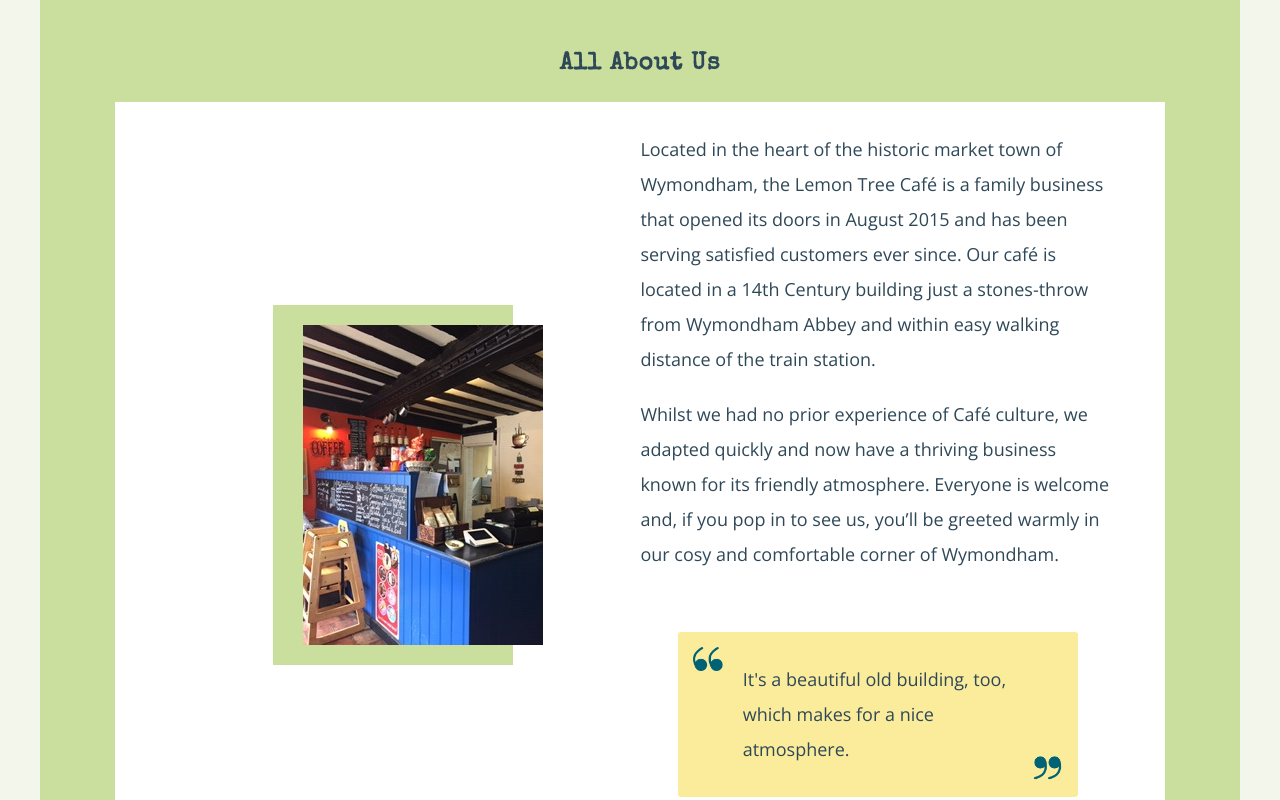
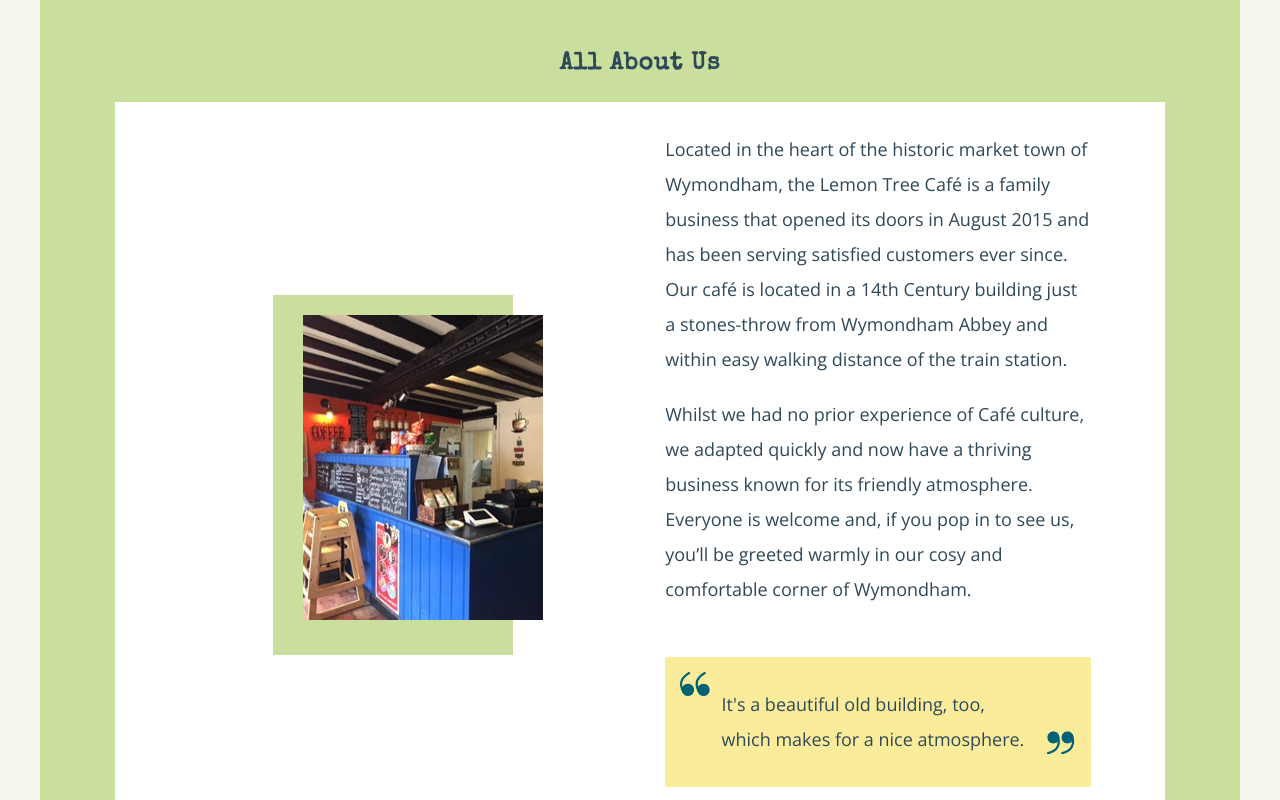
Before and after one commit to paul-duvall/lemon-tree, a website: page about.html in a window 1280 px wide. Shown: the part 466-1266 px from the top of the page. Drawn offline with nearby package versions, Linux system fonts and the light colour scheme.

Commit message:
Fix layout issues on about page

```diff
--- a/sass/components/_about-page.scss
+++ b/sass/components/_about-page.scss
@@ -19,10 +19,12 @@
       max-width: 24rem;
       max-height: 32rem;
       width: 100%;
+      padding-bottom: 1.5rem;
     }
 
     p {
-      max-width: 65rem;
+      // max-width: 65rem;
+      max-width: 90%;
       text-align: left;
     }
   }
@@ -33,12 +35,13 @@
     border-radius: 3px;
     position: relative;
     width: 100%;
-    max-width: 40rem;
+    // max-width: 40rem;
+    max-width: 90%;
     display: inline-block;
-    margin: 5rem;
+    margin: 4rem;
 
     p {
-      padding: $size-larger 6.5rem;
+      padding: $size-larger 3.5rem;
     }
 
     // Speech marks
```
Also changed, not shown: css/style.css.
